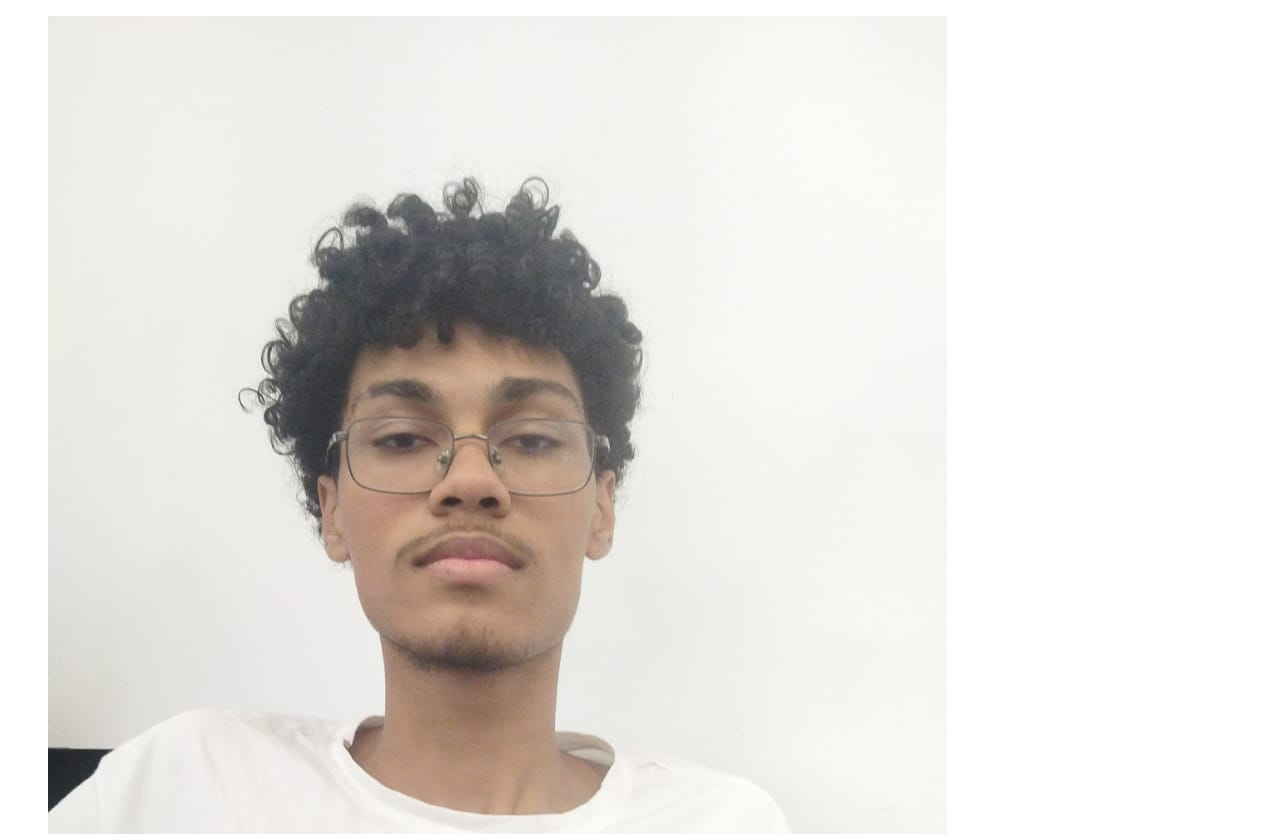
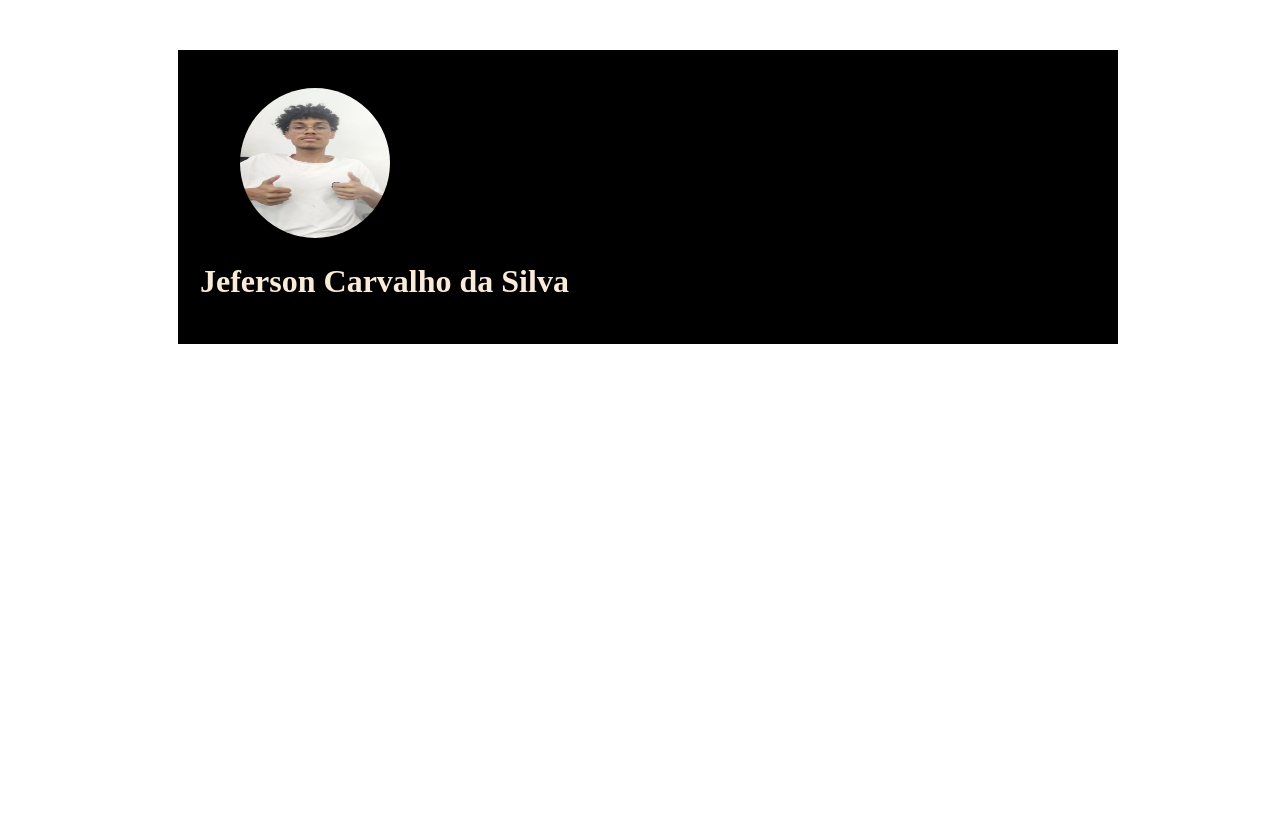
Before and after one commit to smokejj/Front-End, a plain HTML site: page contato.html in a window 1280 px wide. Shown: the top 834 px of the page. After the commit the page ends 800 px from the top, so only its background shows below. Drawn offline with Linux system fonts and the light colour scheme; files that its build step writes are made by us from their sources; files whose address does not match are found by name.

Commit message:
Atualização

```diff
--- /dev/null
+++ b/Aula 4/css/style.css
@@ -0,0 +1,5 @@
+p{
+    border:darkblue;
+    padding: 20px;
+    margin: 50px;
+}
--- a/contato.html
+++ b/contato.html
@@ -10,23 +10,15 @@
 <style>
 
 </style>
+
 <body>
-
     <div class="container">
         <figure>
-            <img src="./img/WhatsApp Image 2025-03-14 at 16.07.24.jpeg" alt="A mensagem não carregou" >
-            <h1>
-                Jeferson Carvalho da Silva
-            </h1>
-            <p>
-
-            </p>
+            <img src="./img/WhatsApp Image 2025-03-14 at 16.07.24.jpeg" alt="A foto não carregou">
         </figure>
 
-
-    </center>
+        <h1>Jeferson Carvalho da Silva</h1>
     </div>
-
 </body>
 
 </html>
--- /dev/null
+++ b/css/style.css
@@ -0,0 +1,23 @@
+body {
+    width: 100%;
+    height: 100%;
+}
+
+.container {
+    max-width: 70%;
+    margin: 50px auto;
+    padding: 20px;
+    background-color: rgb(0, 0, 0);
+    border: 2px solid black;
+}
+
+figure img {
+    height: 150px;
+    width: 150px;
+    border-radius: 100px;
+    text-align: left;
+}
+
+h1{
+     color: antiquewhite;
+}
```
Also changed, not shown: Aula 4/Label.html (added, +11 -0 lines).
